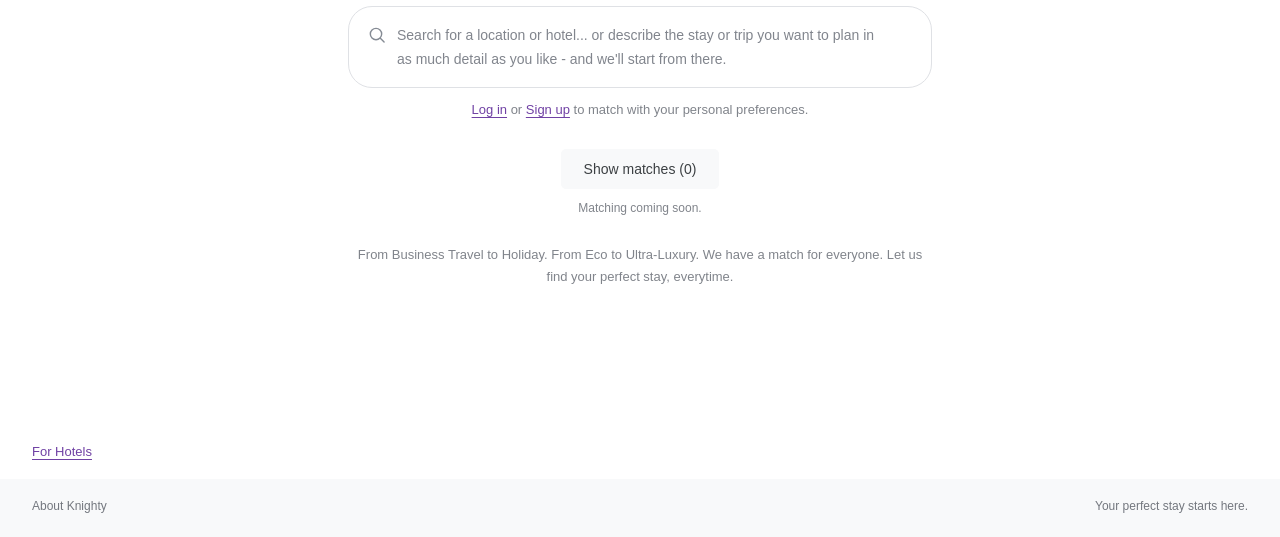
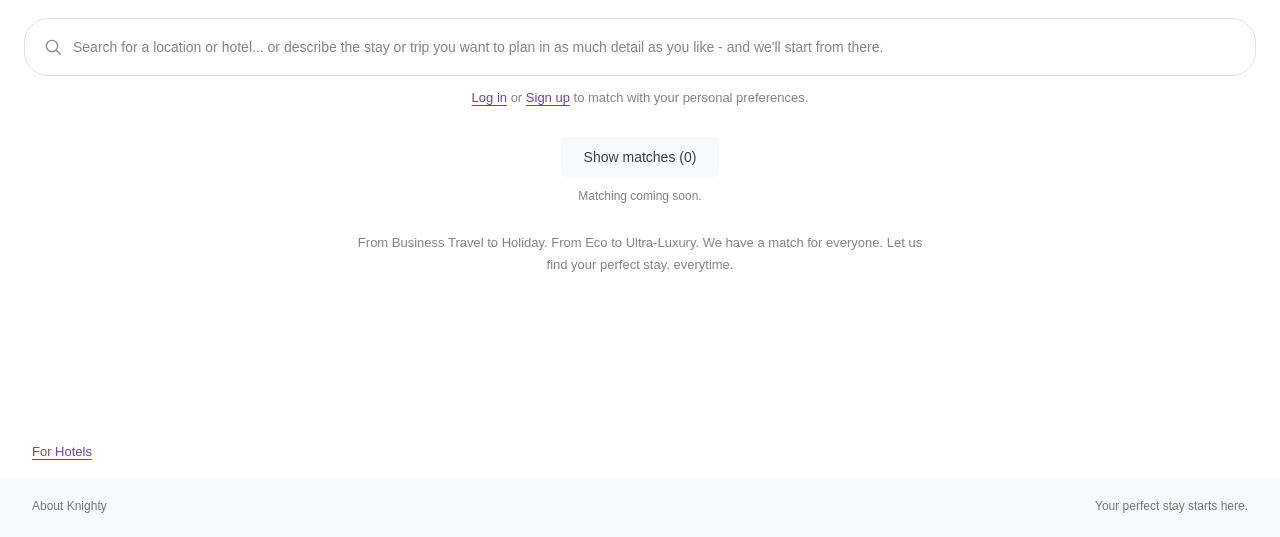
Before and after one commit to andrewmartz-af/KnightyLandingSimple, a website: page index.html in a window 1280 px wide. Shown: the part 263-800 px from the top of the page. Drawn offline with Linux system fonts and the light colour scheme.

Commit message:
Widen homepage search to fill the viewport

```diff
--- a/styles.css
+++ b/styles.css
@@ -12,7 +12,7 @@
 .account-header + main { padding-top: 96px; }
 body { margin: 0; min-height: 100vh; min-height: 100svh; display: flex; flex-direction: column; }
 main { flex: 1; display: grid; place-items: center; padding: 48px 24px 120px; }
-.search-home { width: min(100%, 584px); text-align: center; }
+.search-home { width: 100%; min-width: 0; text-align: center; }
 h1 { margin: 0 auto 34px; display: flex; align-items: center; justify-content: center; gap: 22px; width: min(100%, 480px); }
 .brand-key { display: block; width: 62px; flex: 0 0 62px; height: auto; overflow: hidden; }
 .brand-name { display: block; width: min(100%, 390px); min-width: 0; height: auto; overflow: hidden; }
@@ -29,7 +29,7 @@ button { font: inherit; cursor: pointer; }
 .submit { margin-top: 28px; padding: 11px 22px; background: #f8f9fa; border: 1px solid #f8f9fa; border-radius: 5px; color: #3c4043; font-size: 14px; }
 .submit:hover { border-color: #dadce0; box-shadow: 0 1px 1px #0000000d; }
 button:focus-visible { outline: 2px solid #6577ed; outline-offset: 4px; }
-.note { margin: 27px 0 0; font-size: 13px; line-height: 1.7; color: #80848b; }
+.note { max-width: 584px; margin: 27px auto 0; font-size: 13px; line-height: 1.7; color: #80848b; }
 .match-status { margin: 10px 0 0; font-size: 12px; line-height: 1.5; color: #80848b; }
 footer { min-height: 58px; padding: 20px 32px; display: flex; justify-content: space-between; gap: 16px; background: #f8f9fa; color: #73777e; font-size: 12px; }
 .sr-only { position: absolute; width: 1px; height: 1px; padding: 0; margin: -1px; overflow: hidden; clip: rect(0,0,0,0); white-space: nowrap; border: 0; }
```
